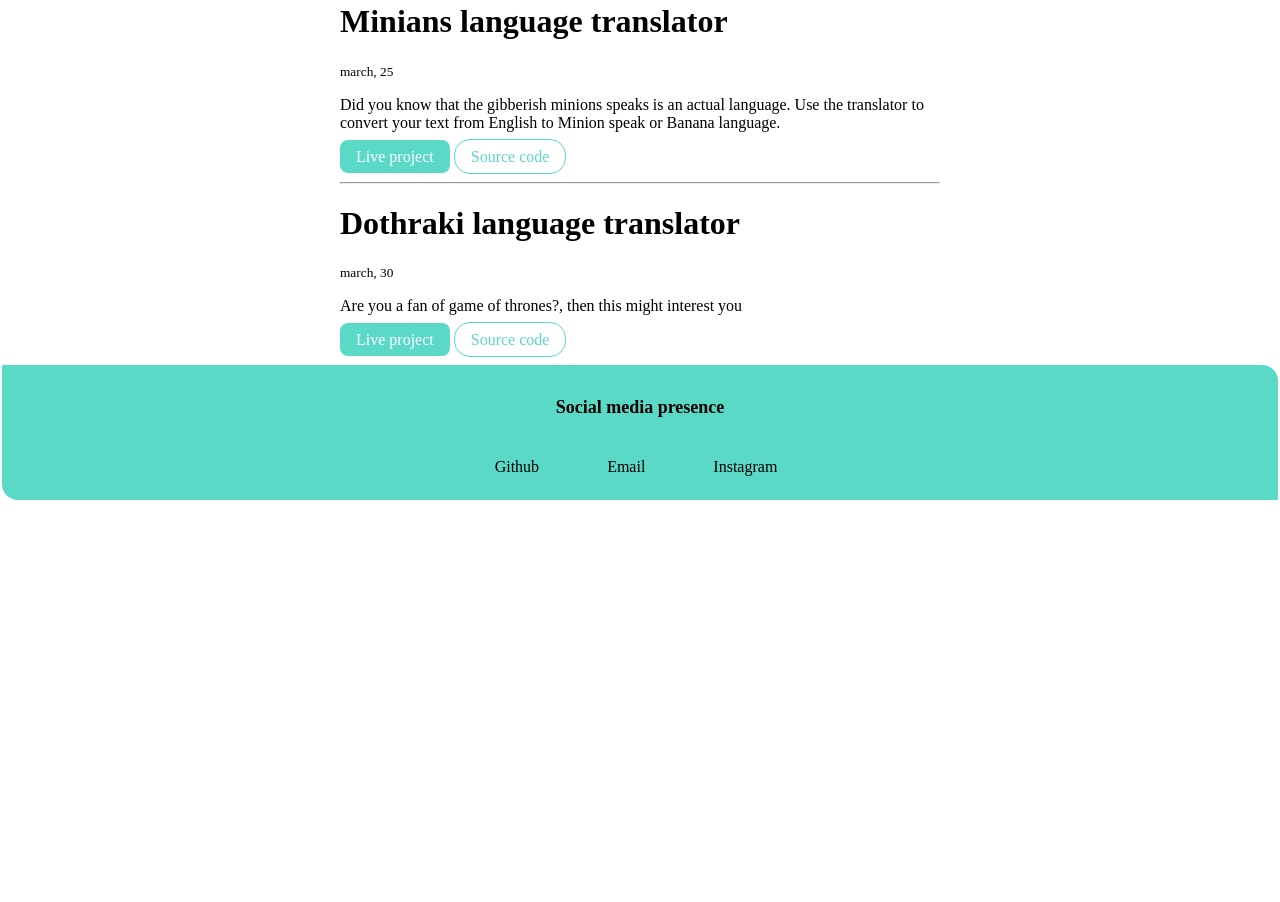
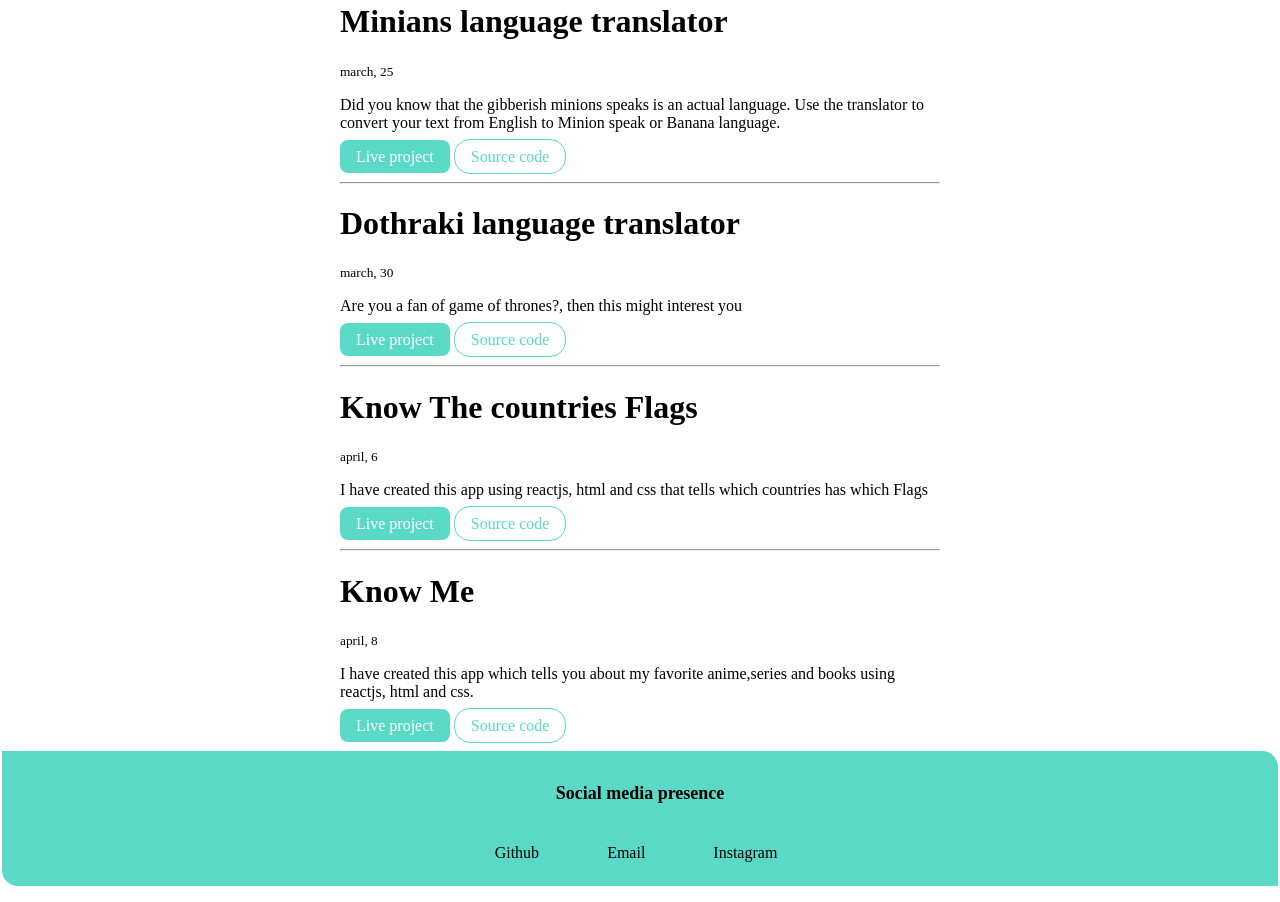
Before and after one commit to vd18/neogcamp-assignment3-pointfour-five, a plain HTML site: page projects.html in a window 1280 px wide. Shown: the part 1134-2036 px from the top of the page. Before the commit the page ends 1650 px from the top, so only its background shows below. Drawn offline with Linux system fonts and the light colour scheme; a web font is replaced by a local one.

Commit message:
add neogcamp-assignment5

```diff
--- a/projects.html
+++ b/projects.html
@@ -116,6 +116,37 @@
 
             </li>
 
+            <hr>
+            <li>
+                <h1>Know The countries Flags</h1>
+                <small>april, 6</small>
+                <p>I have created this app using reactjs, html and css that tells which countries has which Flags</p>
+
+                <a class="link primary-link" href="https://1izg3.csb.app/">Live
+                    project</a>
+
+                <a class="link second"
+                    href="https://codesandbox.io/s/neogcamp-lesson5-react-1izg3">Source code</a>
+
+
+            </li>
+
+            <hr>
+            <li>
+                <h1>Know Me</h1>
+                <small>april, 8</small>
+                <p>I have created this app which tells you about my favorite anime,series and books using reactjs, html and css.</p>
+
+                <a class="link primary-link" href="https://bjvnu.csb.app/">Live
+                    project</a>
+
+                <a class="link second"
+                    href="https://codesandbox.io/s/neogcamp-assignment5-point-bjvnu">Source code</a>
+
+
+            </li>
+
+
 
 
 
```
Also changed, not shown: blog.html (+2 -0 lines).
